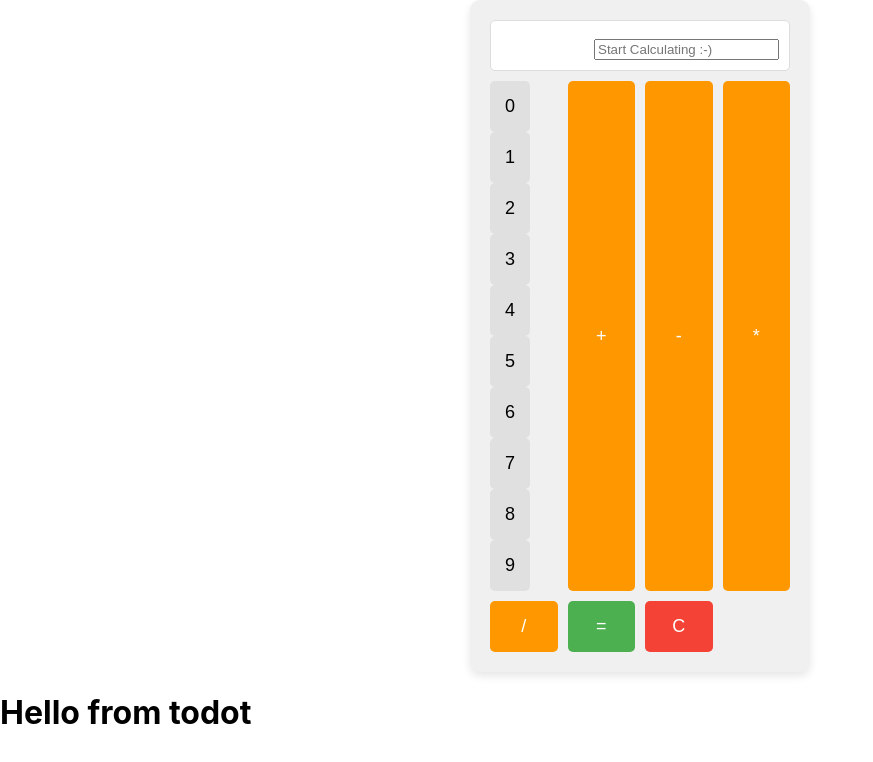
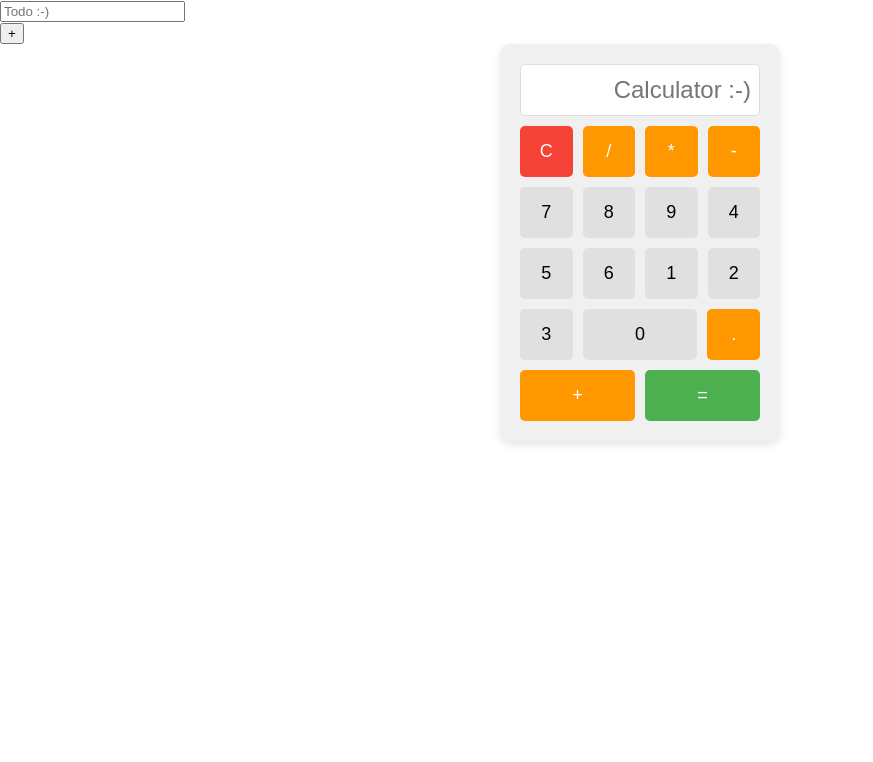
Before and after one commit to rschmidt6/react-mini-projects, a React (Create React App) app: page / in a window 1280 px wide. Shown: the top 762 px of the page, without its empty margins (0-873 px from the left). Built offline with nearby package versions, Linux system fonts and the light colour scheme.

Commit message:
fixed calc css started todo

```diff
--- a/src/App.js
+++ b/src/App.js
@@ -5,8 +5,8 @@ import TodoComponent from "./components/Todo";
 function App() {
   return (
     <>
+      <TodoComponent></TodoComponent>
       <CalcComponent></CalcComponent>
-      <TodoComponent></TodoComponent>
     </>
   );
 }
--- a/src/components/Calculator.css
+++ b/src/components/Calculator.module.css
@@ -1,5 +1,5 @@
 .calculator {
-  width: 300px;
+  width: 240px;
   margin: 0 auto;
   background-color: #f0f0f0;
   border-radius: 10px;
@@ -7,23 +7,30 @@
   box-shadow: 0 4px 8px rgba(0, 0, 0, 0.1);
 }
 
-.calculator-display {
+.calculatorDisplay {
   background-color: #fff;
   border: 1px solid #ddd;
   border-radius: 5px;
   padding: 10px;
   margin-bottom: 10px;
-  text-align: right;
-  font-size: 24px;
 }
 
-.calculator-buttons {
-  display: grid;
-  grid-template-columns: repeat(4, 1fr);
+.calculatorDisplay input {
+  width: 100%;
+  font-size: 24px;
+  text-align: right;
+  border: none;
+  background: transparent;
+}
+
+.calculatorButtons {
+  display: flex;
+  flex-wrap: wrap;
   gap: 10px;
 }
 
-button {
+.button {
+  flex: 1 0 21%;
   padding: 15px;
   font-size: 18px;
   border: none;
@@ -32,37 +39,45 @@ button {
   transition: background-color 0.3s;
 }
 
-.number-button {
+.numberButton {
+  composes: button;
   background-color: #e0e0e0;
 }
 
-.number-button:hover {
+.numberButton:hover {
   background-color: #d0d0d0;
 }
 
-.operation-button {
+.numberButton[data-number="0"] {
+  flex: 2 0 46%;
+}
+
+.operationButton {
+  composes: button;
   background-color: #ff9800;
   color: white;
 }
 
-.operation-button:hover {
+.operationButton:hover {
   background-color: #f57c00;
 }
 
-.clear-button {
+.clearButton {
+  composes: button;
   background-color: #f44336;
   color: white;
 }
 
-.clear-button:hover {
+.clearButton:hover {
   background-color: #d32f2f;
 }
 
-.equals-button {
+.equalsButton {
+  composes: button;
   background-color: #4caf50;
   color: white;
 }
 
-.equals-button:hover {
+.equalsButton:hover {
   background-color: #45a049;
 }
--- a/src/components/calculator.jsx
+++ b/src/components/calculator.jsx
@@ -1,5 +1,5 @@
 import React, { useState } from "react";
-import "./Calculator.css";
+import styles from "./Calculator.module.css";
 
 function CalcComponent() {
   const [value, setValue] = useState("");
@@ -71,24 +71,20 @@ function CalcComponent() {
   };
 
   return (
-    <div className="calculator">
+    <div className={styles.calculator}>
       <NumberInput value={value} onChange={handleChange} />
-      <div className="calculator-buttons">
-        <div>
-          {[...Array(10)].map((_, index) => (
-            <NumberButton key={index} onAppend={appendToValue} number={index} />
-          ))}
-        </div>
-        <OperationAdder
-          operation="+"
-          onConcatenate={concatenateValue}
-          valueToConcatenate={value}
-        />
+      <div className={styles.calculatorButtons}>
+        <ClearButton onClear={handleClear} />
+        <OperationAdder operation="/" onConcatenate={concatenateValue} />
+        <OperationAdder operation="*" onConcatenate={concatenateValue} />
         <OperationAdder operation="-" onConcatenate={concatenateValue} />
-        <OperationAdder operation="*" onConcatenate={concatenateValue} />
-        <OperationAdder operation="/" onConcatenate={concatenateValue} />
-        <EqualsButton onCalculate={handleCalculate}></EqualsButton>
-        <ClearButton onClear={handleClear}></ClearButton>{" "}
+        {[7, 8, 9, 4, 5, 6, 1, 2, 3].map((num) => (
+          <NumberButton key={num} onAppend={appendToValue} number={num} />
+        ))}
+        <NumberButton onAppend={appendToValue} number={0} />
+        <OperationAdder operation="." onConcatenate={concatenateValue} />
+        <OperationAdder operation="+" onConcatenate={concatenateValue} />
+        <EqualsButton onCalculate={handleCalculate} />
       </div>
     </div>
   );
@@ -96,13 +92,13 @@ function CalcComponent() {
 
 function NumberInput({ value, onChange }) {
   return (
-    <div className="calculator-display">
+    <div className={styles.calculatorDisplay}>
       <input
         id="numberInput"
         type="text"
         value={value}
         onChange={onChange}
-        placeholder="Start Calculating :-)"
+        placeholder="Calculator :-)"
       />
     </div>
   );
@@ -110,7 +106,11 @@ function NumberInput({ value, onChange }) {
 
 function NumberButton({ number, onAppend }) {
   return (
-    <button className="number-button" onClick={() => onAppend(number)}>
+    <button
+      className={styles.numberButton}
+      onClick={() => onAppend(number)}
+      data-number={number}
+    >
       {number}
     </button>
   );
@@ -119,7 +119,7 @@ function NumberButton({ number, onAppend }) {
 function OperationAdder({ operation, onConcatenate }) {
   return (
     <button
-      className="operation-button"
+      className={styles.operationButton}
       onClick={() => onConcatenate(operation)}
     >
       {operation}
@@ -129,7 +129,7 @@ function OperationAdder({ operation, onConcatenate }) {
 
 function ClearButton({ onClear }) {
   return (
-    <button className="clear-button" onClick={() => onClear()}>
+    <button className={styles.clearButton} onClick={() => onClear()}>
       C
     </button>
   );
@@ -137,7 +137,7 @@ function ClearButton({ onClear }) {
 
 function EqualsButton({ onCalculate }) {
   return (
-    <button className="equals-button" onClick={() => onCalculate()}>
+    <button className={styles.equalsButton} onClick={() => onCalculate()}>
       =
     </button>
   );
--- a/src/components/todo.jsx
+++ b/src/components/todo.jsx
@@ -1,11 +1,32 @@
 import React from "react";
+import styles from "./Todo.module.css";
 
 function TodoComponent() {
   return (
     <div>
-      <h1>Hello from todot</h1>
+      <TextInput></TextInput>
+      <AddButton></AddButton>
     </div>
   );
 }
 
+function TextInput() {
+  return (
+    <div>
+      <input type="text" placeholder="Todo :-)" />
+    </div>
+  );
+}
+
+function AddButton() {
+  return <button> + </button>;
+}
+
 export default TodoComponent;
+
+//input text box
+//add todo button
+//the list of todos
+//mark task as complete checkbox
+//delete todo button
+//clear all todos
```
Also changed, not shown: src/components/Todo.module.css (added).
